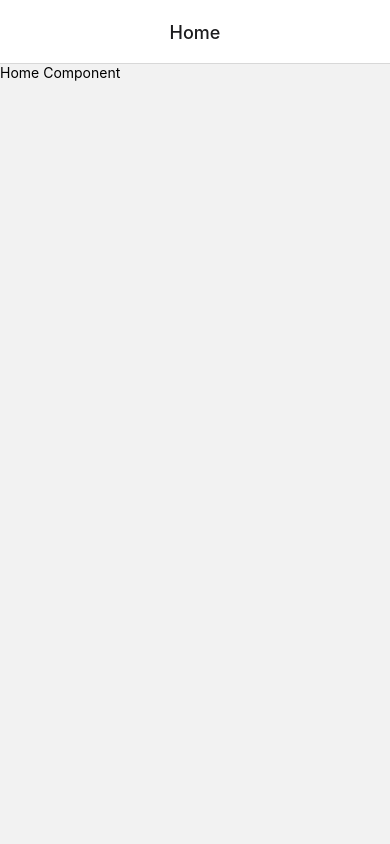
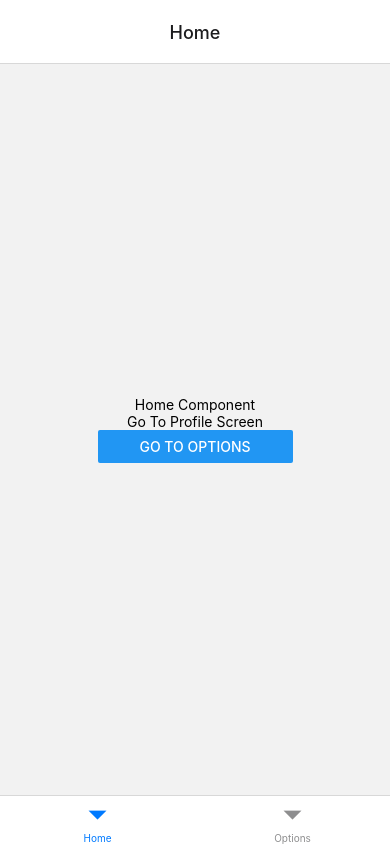
Before and after one commit to M-Umar-Iqbal/LuminogicsFoodApp, a React Native app: screen /Tabs in a window 390 px wide. Before the commit this address had no page. Built offline with nearby package versions, Linux system fonts and the light colour scheme.

Commit message:
UmarDevelopment, Commit after setting Stack navigation and Tab navigation

```diff
--- a/App.js
+++ b/App.js
@@ -1,5 +1,7 @@
 import React from 'react';
 import Navigation from './src/navigation/main';
+import {NavigationContainer} from '@react-navigation/native';
+
 import {
   SafeAreaView,
   ScrollView,
@@ -10,7 +12,11 @@ import {
   View,
 } from 'react-native';
 const App = () => {
-  return <Navigation />;
+  return (
+    <NavigationContainer>
+      <Navigation />
+    </NavigationContainer>
+  );
 };
 
 export default App;
--- /dev/null
+++ b/src/components/Home/index.js
@@ -0,0 +1,12 @@
+import {StyleSheet, Text, View} from 'react-native';
+import React from 'react';
+
+export default function Home() {
+  return (
+    <View>
+      <Text style={{color: 'black'}}>Home</Text>
+    </View>
+  );
+}
+
+const styles = StyleSheet.create({});
--- a/src/navigation/main/index.js
+++ b/src/navigation/main/index.js
@@ -1,30 +1,90 @@
 import React from 'react';
-
+import {StyleSheet, TouchableOpacity} from 'react-native';
 import {View, Text, SafeAreaView} from 'react-native';
-import {NavigationContainer} from '@react-navigation/native';
 import {createBottomTabNavigator} from '@react-navigation/bottom-tabs';
 import {createNativeStackNavigator} from '@react-navigation/native-stack';
+import HomeScreen from '../../components/Home';
 import {Button} from 'react-native';
-const Stack = createNativeStackNavigator();
-const Tab = createBottomTabNavigator();
-const Home = () => {
+
+const Home = ({navigation}) => {
   return (
-    <View>
-      <Text>Home Component</Text>
+    <View style={styles.container}>
+      <Text style={styles.title}>Home Component</Text>
+      <TouchableOpacity onPress={() => navigation.navigate('ProfileScreen')}>
+        <Text style={styles.title}>Go To Profile Screen</Text>
+      </TouchableOpacity>
+      <View style={{width: '50%'}}>
+        <Button
+          title="Go to Options"
+          onPress={() => navigation.navigate('options')}
+        />
+      </View>
     </View>
   );
 };
-const Navigation = () => {
+
+const Options = () => {
   return (
-    <NavigationContainer>
-      <Stack.Navigator initialRouteName="Home">
-        <Stack.Screen
-          name="home"
-          component={Home}
-          options={{title: 'Home', headerTitleAlign: 'center'}}
-        />
-      </Stack.Navigator>
-    </NavigationContainer>
+    <View style={styles.container}>
+      <Text style={styles.title}>Options Component</Text>
+    </View>
   );
 };
-export default Navigation;
+
+const Tab = createBottomTabNavigator();
+export function TabNavigation() {
+  return (
+    <Tab.Navigator initialRouteName="Home">
+      <Tab.Screen
+        name="home"
+        component={Home}
+        options={{title: 'Home', headerTitleAlign: 'center'}}
+      />
+      <Tab.Screen
+        name="options"
+        component={Options}
+        options={{title: 'Options', headerTitleAlign: 'center'}}
+      />
+    </Tab.Navigator>
+  );
+}
+const Stack = createNativeStackNavigator();
+export default function StackNavigation() {
+  return (
+    <Stack.Navigator
+      screenOptions={{
+        headerShown: false,
+      }}>
+      <Stack.Screen
+        name="Tabs"
+        component={TabNavigation}
+        options={{title: 'Home', headerTitleAlign: 'center'}}
+      />
+
+      <Stack.Screen
+        name="ProfileScreen"
+        component={HomeScreen}
+        options={{
+          title: 'Profile',
+          headerTitleAlign: 'center',
+          headerShown: true,
+        }}
+      />
+    </Stack.Navigator>
+  );
+}
+const styles = StyleSheet.create({
+  container: {
+    flex: 1,
+    display: 'flex',
+    justifyContent: 'center',
+    alignItems: 'center',
+  },
+  title: {
+    color: 'black',
+  },
+  button: {
+    width: '10%',
+    backgroundColor: 'red',
+  },
+});
```
